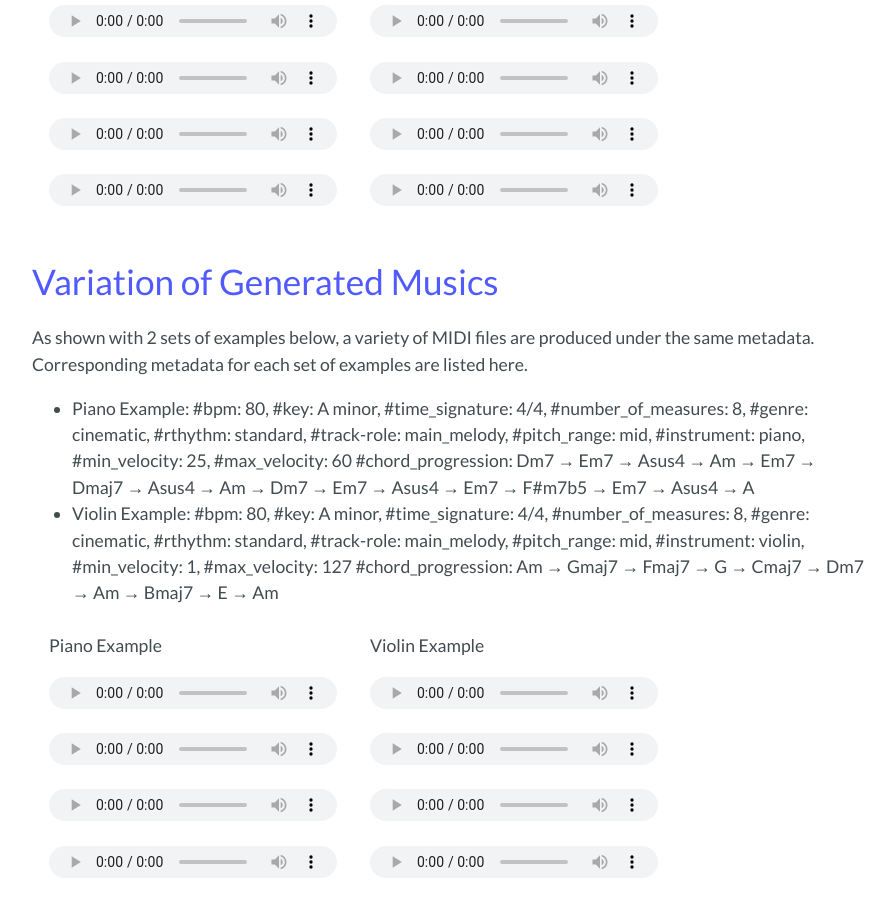
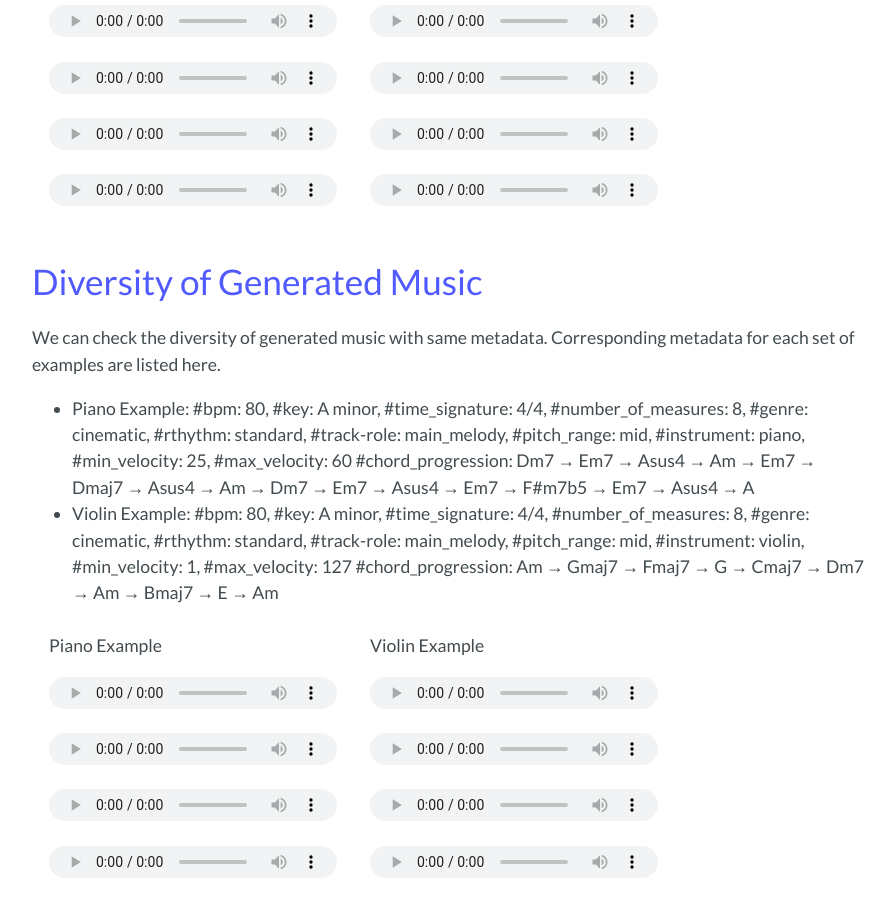
Before and after one commit to POZAlabs/ComMU, a Jekyll site: the page built from index.md, in a window 1280 px wide and 900 px high, scrolled down 5416 px. Shown: the whole window, without its empty margins (192-1087 px from the left). Built offline with Jekyll 4.4.1, drawn with Linux system fonts in a browser that asks for light colours; our own code applies the rules of GitHub Pages for plain Markdown files.

Commit message:
Update index.md

```diff
--- a/index.md
+++ b/index.md
@@ -169,9 +169,9 @@ Our system does not reconstruct ground-truth samples but generate samples that h
   </tfoot>
 </table>
 
-# Variation of Generated Musics
-
-As shown with 2 sets of examples below, a variety of MIDI files are produced under the same metadata. Corresponding metadata for each set of examples are listed here.
+# Diversity of Generated Music
+We can check the diversity of generated music with same metadata.
+Corresponding metadata for each set of examples are listed here.
  - Piano Example:
  		#bpm: 80, #key: A minor, #time_signature: 4/4, #number_of_measures: 8, #genre: cinematic, #rthythm: standard, #track-role: main_melody, #pitch_range: mid, #instrument: piano, #min_velocity: 25, #max_velocity: 60
  		#chord_progression: Dm7 → Em7 → Asus4 → Am → Em7 → Dmaj7 → Asus4 → Am → Dm7 → Em7 → Asus4 → Em7 → F#m7b5 → Em7 → Asus4 → A
```
